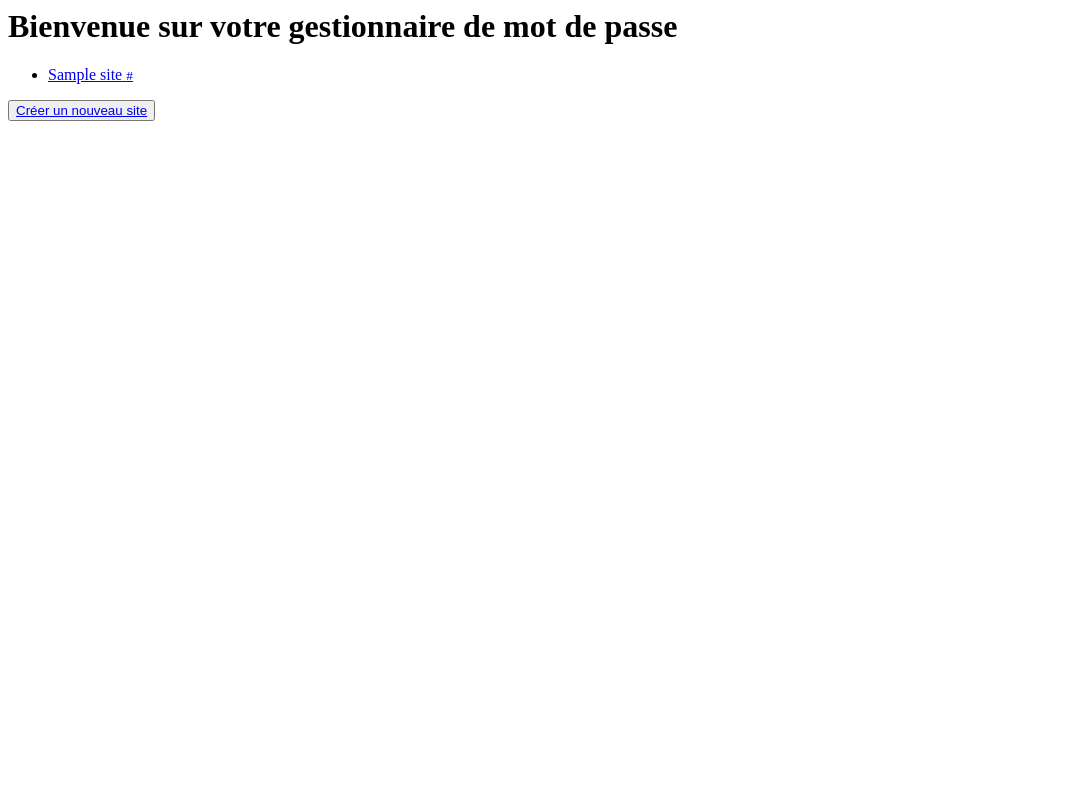
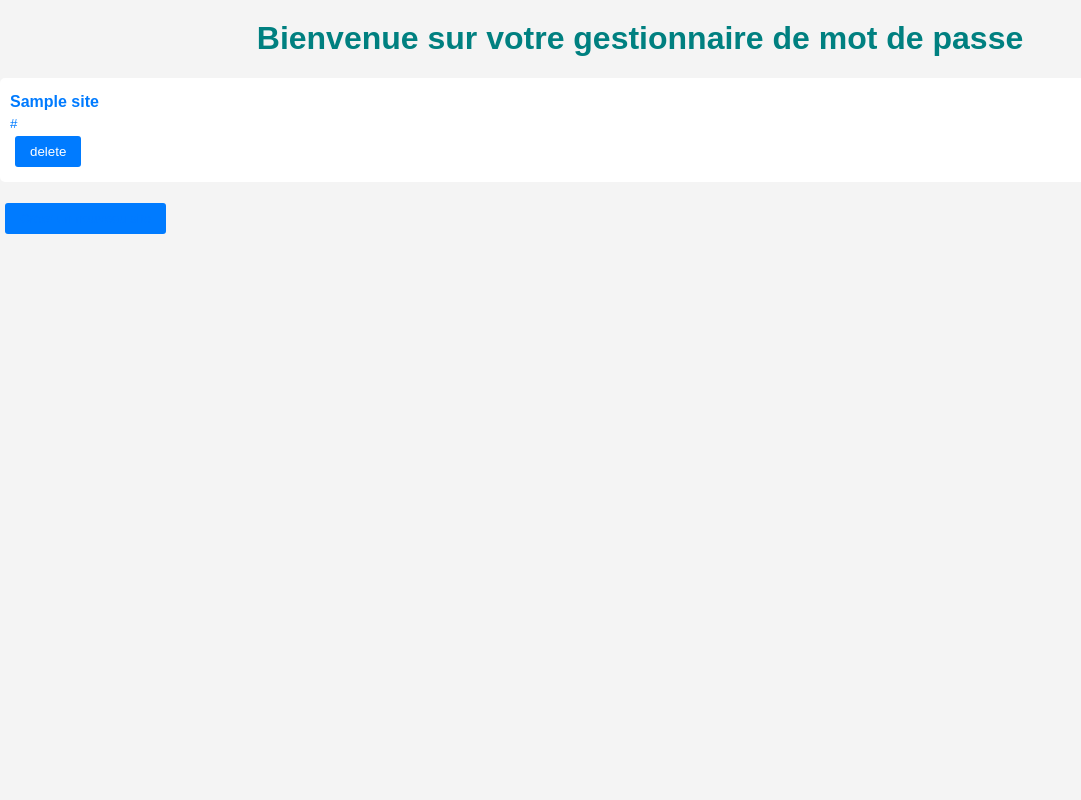
Before and after one commit to MickaelGzl/b3-c3-django-thai-gonzales, a Django app: page / in a window 1280 px wide. Shown: the whole page, without its empty margins (0-1081 px from the left). Run offline with Django 5.2, Linux system fonts and the light colour scheme; tables that the repository leaves empty hold one stand-in row (values such as "Sample post").

Commit message:
crud add delete site with confirmation modal not finish yet

```diff
--- a/passwordManager/tp/templates/tp/index.html
+++ b/passwordManager/tp/templates/tp/index.html
@@ -1,3 +1,103 @@
+<!DOCTYPE html>
+<html lang="fr">
+  <head>
+    <meta charset="UTF-8" />
+    <meta http-equiv="X-UA-Compatible" content="IE=edge" />
+    <meta name="viewport" content="width=device-width, initial-scale=1.0" />
+    <title>Votre Gestionnaire de Mot de Passe</title>
+
+    <!-- Ajoutez vos styles ici -->
+    <style>
+      body {
+        font-family: "Arial", sans-serif;
+        background-color: #f4f4f4;
+        color: #333;
+        margin: 0;
+        padding: 0;
+        position: relative;
+      }
+
+      h1 {
+        color: #008080; /* Couleur du texte du titre */
+        text-align: center;
+        margin-top: 20px;
+      }
+
+      ul {
+        list-style-type: none;
+        padding: 0;
+      }
+
+      li {
+        background-color: #fff;
+        padding: 10px;
+        margin: 5px 0;
+        border-radius: 5px;
+      }
+
+      a {
+        text-decoration: none;
+        color: #007bff;
+      }
+
+      a:hover {
+        text-decoration: underline;
+      }
+
+      span {
+        font-weight: bold;
+      }
+
+      span,
+      small {
+        display: block;
+        margin-top: 5px;
+      }
+
+      span.error-message {
+        color: #ff0000; /* Couleur du texte pour les messages d'erreur */
+      }
+
+      button {
+        background-color: #007bff;
+        color: #fff;
+        padding: 8px 15px;
+        border: none;
+        border-radius: 3px;
+        cursor: pointer;
+        margin: 5px;
+      }
+
+      button.secondary {
+        background-color: #6c757d;
+      }
+
+      div.confirmation-modal {
+        text-align: center;
+        padding: 20px;
+        background-color: #fff;
+        border-radius: 8px;
+        box-shadow: 0 0 10px rgba(0, 0, 0, 0.1);
+        position: absolute;
+        top: -200px;
+        left: 50%;
+        transform: translateX(-50%);
+        transition: all 0.8s;
+      }
+      div.confirmation-modal.isActive {
+        top: 50px;
+      }
+
+      div.confirmation-modal h4 {
+        margin-bottom: 15px;
+      }
+
+      div.confirmation-modal button {
+        margin: 0 10px;
+      }
+    </style>
+  </head>
+  <body>
     <h1>Bienvenue sur votre gestionnaire de mot de passe</h1>
 
     {% if sites %}
@@ -5,13 +105,37 @@
       {% for site in sites %}
       <li>
         <a href="{% url 'details' site.id%}">
-      <span>{{site.name}}</span>
+          <span>{{site.name}} </span>
           <small>{{site.url}}</small>
         </a>
+        <button class="delete-button" onclick="openModal('{{site.id}}')">
+          delete
+        </button>
       </li>
       {% endfor %}
     </ul>
     {% else %}
-<span>Aucun sites enregistré sur votre gestionnaire de mot de passe</span>
+    <span>Aucun site enregistré sur votre gestionnaire de mot de passe</span>
     {% endif %}
+
     <button><a href="{% url 'formCreate' %}">Créer un nouveau site</a></button>
+
+    <div class="confirmation-modal">
+      <div>
+        <h4>Voulez-vous vraiment supprimer ce site ?!</h4>
+        <div>
+          <button class="confirmation-yes-button">Oui</button>
+          <button class="confirmation-no-button secondary">Non</button>
+        </div>
+      </div>
+    </div>
+    <script>
+      function openModal(id) {
+        console.log(id);
+        document
+          .getElementsByClassName("confirmation-modal")[0]
+          .classList.add("isActive");
+      }
+    </script>
+  </body>
+</html>
--- a/passwordManager/tp/urls.py
+++ b/passwordManager/tp/urls.py
@@ -6,5 +6,6 @@ urlpatterns = [
     path('', views.index, name='index'),
     path('sites/create/', views.siteCreate, name='formCreate'),
     path('sites/<int:site_id>/', views.siteView, name='details'),
+    path('sites/delete/', views.siteView, name='siteDelete'),
 
 ]
--- a/passwordManager/tp/views.py
+++ b/passwordManager/tp/views.py
@@ -13,6 +13,7 @@ def siteView(req, site_id):
     site = get_object_or_404(Site, pk=site_id)
     return render(req, 'tp/details.html', {'site': site})
 
+
 def siteCreate(req):
     if req.method == 'POST':
         form = SiteForm(req.POST)
@@ -23,3 +24,10 @@ def siteCreate(req):
         form = SiteForm()
 
     return render(req, 'tp/form.html', {'form': form})
+
+
+def siteDelete(req, site_id):
+    # Récupérer l'objet à supprimer
+    site = get_object_or_404(site, pk=site_id)
+    site.delete()
+    return HttpResponseRedirect('/')
```
Lines whose indentation alone changed are shown as unchanged.
